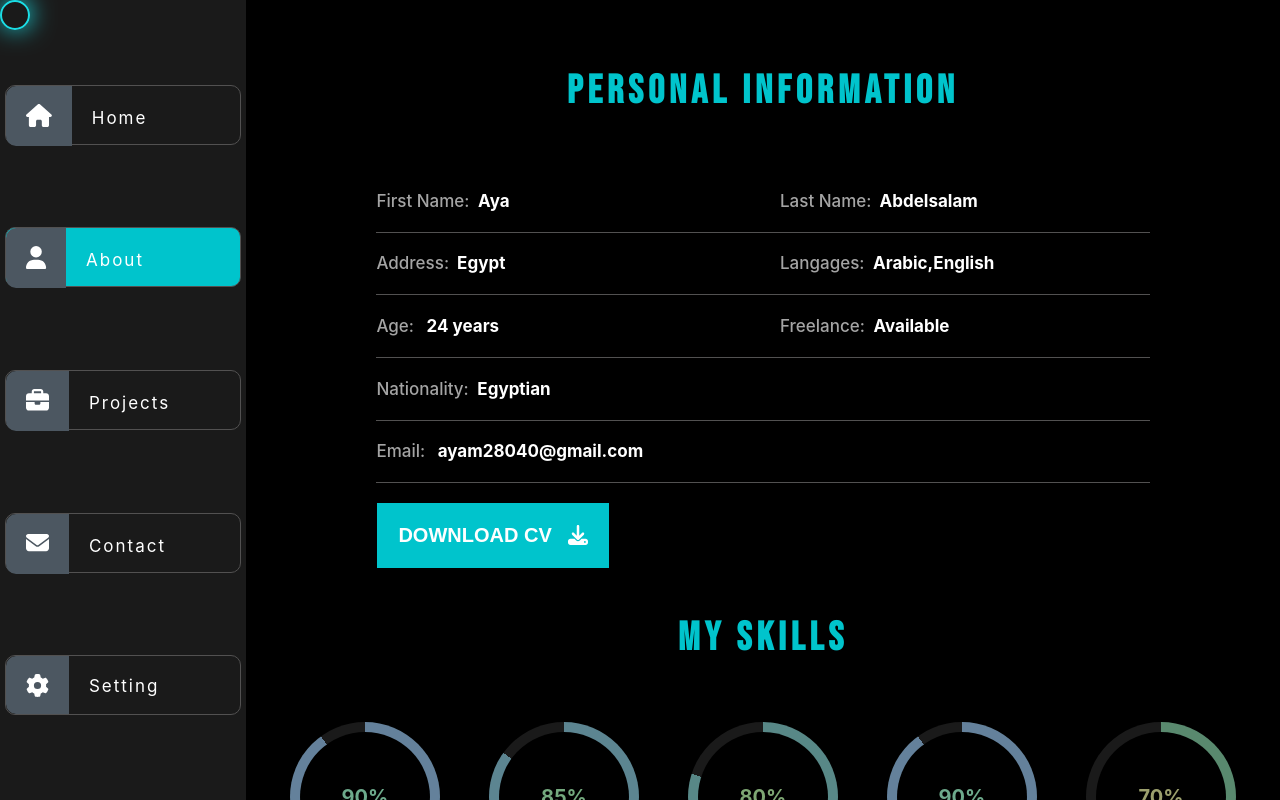
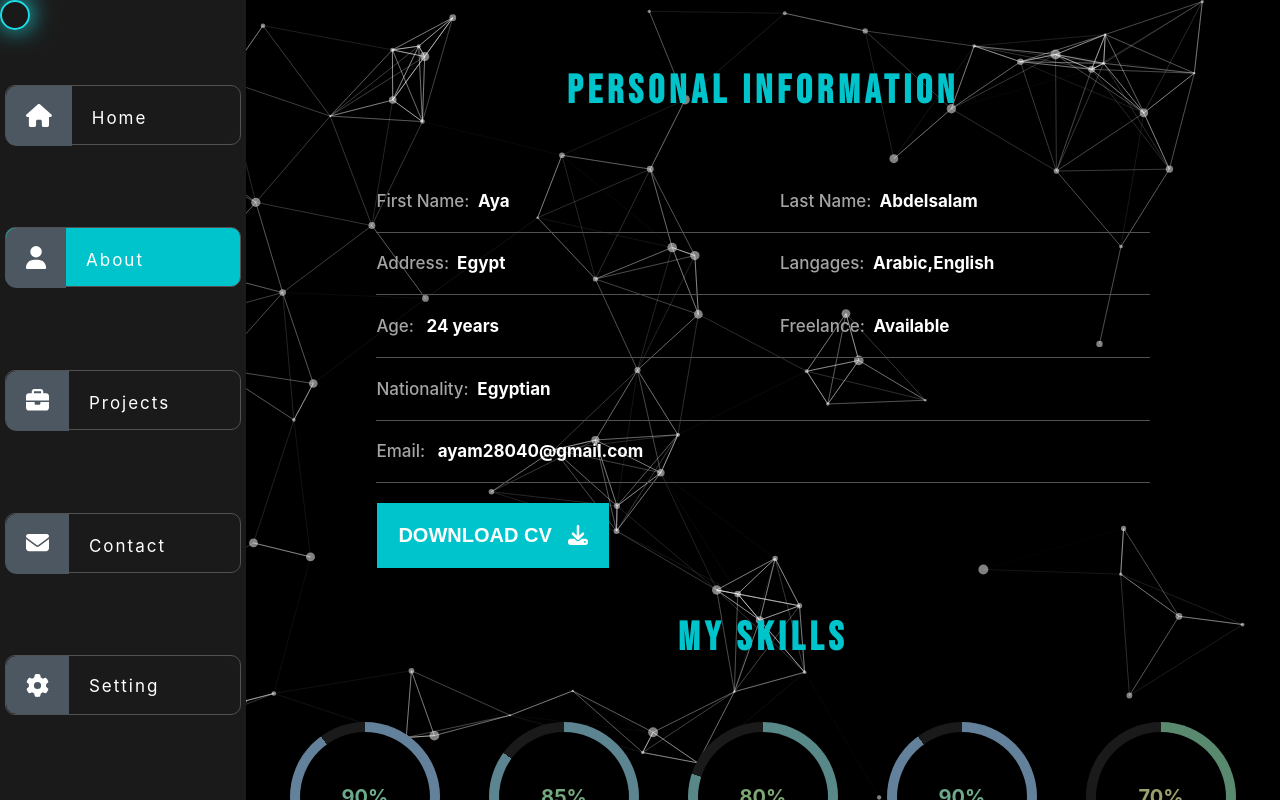
Before and after one commit to Aya-AbdElsalam/Portfolio, a React (Create React App) app: page /about in a window 1280 px wide. Shown: the top 800 px of the page. Built offline with nearby package versions, Linux system fonts and the light colour scheme.

Commit message:
edit background

```diff
--- a/package.json
+++ b/package.json
@@ -21,8 +21,10 @@
     "react-i18next": "^13.5.0",
     "react-router-dom": "^6.20.1",
     "react-scripts": "5.0.1",
+    "react-tsparticles": "^2.12.2",
     "sort-by": "^1.2.0",
     "sweetalert2": "^11.10.1",
+    "tsparticles-slim": "^2.12.0",
     "web-vitals": "^2.1.4"
   },
   "scripts": {
--- a/src/App.css
+++ b/src/App.css
@@ -39,6 +39,10 @@
     margin-bottom: 40px;
     overflow: auto;
     animation: left 1s ease-in-out;
+}
+
+#tsparticles {
+    z-index: -1;
 }
 
 @keyframes left {
--- a/src/App.js
+++ b/src/App.js
@@ -6,6 +6,9 @@
 import Projects from "./component/Projects";
 import ContactUs from "./component/Contact";
 import ProjectDetails from "./component/ProjectDetails";
+import Particles from "react-tsparticles";
+import { useCallback } from "react";
+import { loadSlim } from "tsparticles-slim";
 function cursor(element) {
   element.forEach((e) => {
     e.addEventListener("mouseover", () => {
@@ -17,6 +20,12 @@
   });
 }
 function App() {
+  const particlesInit = useCallback(async (engine) => {
+    await loadSlim(engine);
+  }, []);
+
+  const particlesLoaded = useCallback(async (container) => {}, []);
+
   return (
     <div className="App">
       <style>
@@ -31,7 +40,82 @@
         @import
         url('https://fonts.googleapis.com/css2?family=Lalezar&family=Reem+Kufi:wght@400;500;600&display=swap');
       </style>
+      <Particles
+        id="tsparticles"
+        init={particlesInit}
+        loaded={particlesLoaded}
+        options={{
+          background: {
+            color: {
+              value: "black",
+            },
+          },
+          fpsLimit: 120,
+          interactivity: {
+            events: {
+              onClick: {
+                enable: true,
+                mode: "push",
+              },
+              onHover: {
+                enable: true,
+                mode: "repulse",
+              },
+              resize: true,
+            },
+            modes: {
+              push: {
+                quantity: 4,
+              },
+              repulse: {
+                distance: 200,
+                duration: 0.4,
+              },
+            },
+          },
+          particles: {
+            color: {
+              value: "#ffffff",
+            },
+            links: {
+              color: "#ffffff",
+              distance: 150,
+              enable: true,
+              opacity: 0.5,
+              width: 1,
+            },
+            move: {
+              direction: "none",
+              enable: true,
+              outModes: {
+                default: "bounce",
+              },
+              random: false,
+              speed: 3,
+              straight: false,
+            },
+            number: {
+              density: {
+                enable: true,
+                area: 800,
+              },
+              value: 80,
+            },
+            opacity: {
+              value: 0.5,
+            },
+            shape: {
+              type: "circle",
+            },
+            size: {
+              value: { min: 1, max: 5 },
+            },
+          },
+          detectRetina: true,
+        }}
+      />
       <Navbar />
+
       <Routes>
         <Route path="/" element={<Home />}>
           {" "}
--- a/src/component/About.js
+++ b/src/component/About.js
@@ -10,10 +10,15 @@
 </style>;
 function About() {
   const { t, i18n } = useTranslation();
-  //start function of skill progress
-  useEffect(() => {
-    cursor(document.querySelectorAll(".about td.button"));
+  // eslint-disable-next-line react-hooks/exhaustive-deps
+  function scroll() {
     let skills = document.querySelector(".my_skills");
+    document.querySelectorAll(".progress").forEach((skill, index) => {
+      skill.style.background = `conic-gradient(rgb(115 115 255) ${
+        3.6 * skill.dataset.progress
+      }deg , #1a1a1a 0deg)`;
+      skill.style.filter = `hue-rotate(${3.6 * skill.dataset.progress}deg)`;
+    });
     //show value of each skill when reach to skills_section
     window.onscroll = function () {
       let skillOffsetTop = skills.offsetTop;
@@ -21,8 +26,11 @@
       let windowHeight = this.innerHeight;
       let windowScroll = this.pageYOffset;
       if (
-        windowScroll >=
-        skillOffsetTop + skillOuterHeight - windowHeight - 20
+        (windowScroll >=
+          skillOffsetTop + skillOuterHeight - windowHeight - 35 &&
+          windowScroll <=
+            skillOffsetTop + skillOuterHeight - windowHeight - 25) ||
+        windowScroll === skillOffsetTop + skillOuterHeight - windowHeight + 100
       ) {
         document.querySelectorAll(".progress").forEach((skill, index) => {
           let progressStart = 0;
@@ -150,7 +158,12 @@
         });
       }
     };
-  });
+  }
+  //start function of skill progress
+  useEffect(() => {
+    cursor(document.querySelectorAll(".about td.button"));
+    scroll();
+  }, [scroll]);
   //end function of skill progress
 
   //start about section Dom
--- a/src/component/Navbar.css
+++ b/src/component/Navbar.css
@@ -32,7 +32,6 @@
   font-weight: bold;
   line-height: 0.3;
   display: none;
-  z-index: 1005;
   position: fixed;
   background: var(--main--color);
   height: 7%;
--- a/src/component/Navbar.js
+++ b/src/component/Navbar.js
@@ -202,8 +202,22 @@
             <div className="lan">
               <h4>{t("lan")}</h4>
               <ul>
-                <li onClick={changeEN}>{t("EN")}</li>
-                <li onClick={changeAR}>{t("AR")}</li>
+                <li
+                  onClick={() => {
+                    changeEN();
+                    closeNavbar();
+                  }}
+                >
+                  {t("EN")}
+                </li>
+                <li
+                  onClick={() => {
+                    changeAR();
+                    closeNavbar();
+                  }}
+                >
+                  {t("AR")}
+                </li>
               </ul>
             </div>
           </div>
--- a/src/component/ProjectDetials.css
+++ b/src/component/ProjectDetials.css
@@ -2,6 +2,7 @@
     height: 400px;
     margin: 0 auto;
     background-size: cover;
+    position: relative;
 }
 
 .projectDetails .buttons {
@@ -35,7 +36,7 @@
 .projectDetails .imgWebsite ul {
     position: absolute;
     z-index: 12;
-    top: 49%;
+    top: 0;
     color: var(--fontSecond--color);
 }
 
--- a/src/component/projectDetails_ar.css
+++ b/src/component/projectDetails_ar.css
@@ -11,6 +11,7 @@
     animation: moveRight 1s cubic-bezier(0.18, 0.89, 0.32, 1.28) infinite;
     transform: rotateY(180deg);
     float: inline-start;
+    padding-right: 27px;
 
 }
 
```
Also changed, not shown: 1 other file (tests, documents, lock files or other folders).
